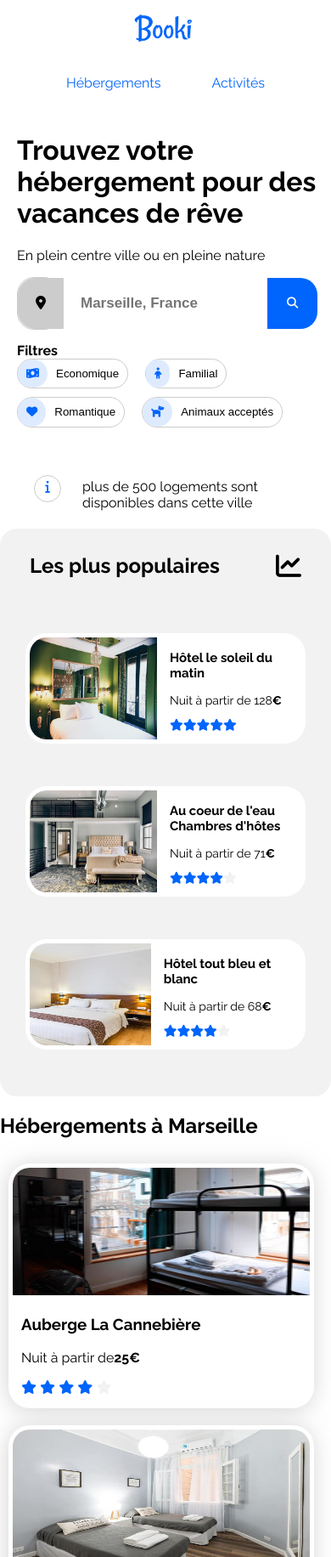
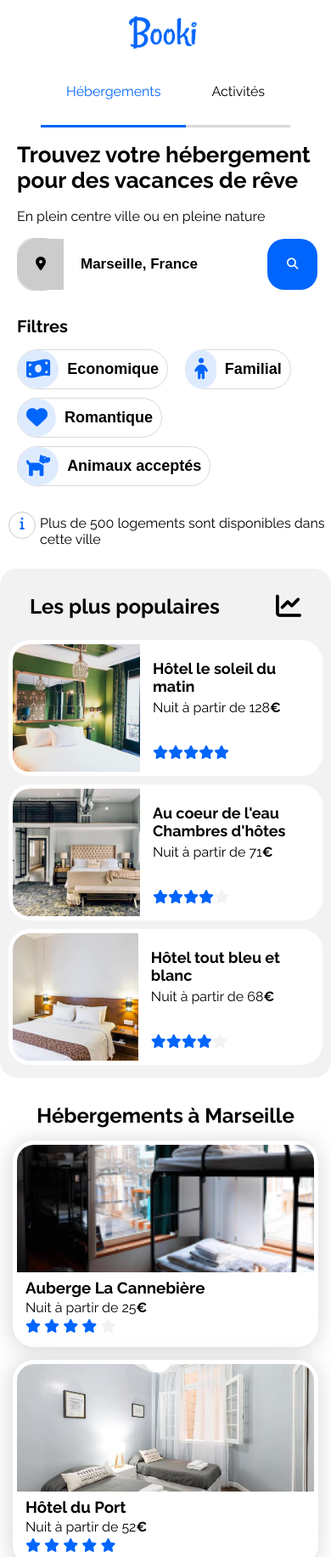
Before and after one commit to Znawel/BOOKI, a plain HTML site: page index.html in a window 390 px wide. Shown: the top 1832 px of the page at 85% size. Drawn offline with Linux system fonts and the light colour scheme.

Commit message:
retouching

```diff
--- a/css/style.css
+++ b/css/style.css
@@ -11,8 +11,8 @@ body {
 	justify-content: space-between;
 }
 .header-img{
-	padding: 0 30px;
-	height: 50px;
+	padding: 0 15px;
+	height: 60px;
 }
 .headernav{
 	display: flex;
@@ -22,10 +22,11 @@ body {
 .headernavlink{
 	text-decoration: none;
 	padding: 30px;
-	color: #0065fc;
+	color: black;
 }
-.headernavlink:hover{
-	border-top: 3px solid #0065fc;
+.headernav a[data-active="true"] {
+    border-top: 3px solid #0065FC;
+    color: #0065FC;
 }
 /*search*/
 #search{
@@ -68,6 +69,7 @@ body {
 /*Les filtres*/
 .filters{
 	font-weight: bold;
+	font-size: 20px;
 }
 .filters-buttons{
 	display: flex;
@@ -79,6 +81,7 @@ body {
 	padding: 10px;
 	border-radius: 30px;
 	color: #0065fc;
+	font-size: 30px;
 }
 .filter-button{
 	display: flex;
@@ -87,23 +90,25 @@ body {
 	border-radius: 30px;
 	background: transparent;
 	align-items: center;
-	border: 1px solid #ccc;
+	border: 1px solid #d9d9d9;
 	padding: 0%;
 }
 .filter-button:hover{
 	transform: scale(1.2);
 }
 .filter-text{
-	padding-left: 10px;
-	padding-right: 10px;
+
+	padding: 10px 10px 10px 10px;
+	font-size: 20px;
+	font-style: bold;
 }
 #search-filters{
 	display: flex;
-	margin-top: 15px;
+	margin-top: 30px;
 	align-items: center;
 }
 .search-result{
-	margin-top: 30px;
+	margin-top: 20x;
 	display: flex;
 	align-items:baseline;
 }
@@ -114,39 +119,46 @@ body {
 	height: 20px;
 	width: 20px;
 	text-align: center;
-	margin-right: 15px;
+	margin-right: 10px;
 	margin-bottom: 15px;
 	padding: 5px 5px 5px 5px;
 	font-size: 15px;
+}
+.search-input::placeholder{
+	color: black;
+	opacity: 1;
 }
 /*Hebergements*/
 #container{
 	display: flex;
     flex-direction: row;
-    padding-left: 0;
 	justify-content: space-between;
 }
 #hosting{
 	display: flex;
     flex-wrap: wrap;
-    background-color: #f2f2f2;
-    border-radius: 20px;
-    margin-right: 15px;
-    max-width: 810px;
-	padding-left: 25px;
-	padding-right: 25px;
+	background-color: #f2f2f2;
+	width: 940px;
+	border-radius: 20px;
+}
+.hosting-cards{
+	display: flex;
+    flex-wrap: wrap;
+	padding: 0 20px 20px 20px;
 }
 .hosting-title{
 	width: 100%;
-    padding-left: 25px;
+    padding-left: 35px;
+	margin-bottom: 0px;
+	margin-top: 30px;
 }
-.hosting a{
-	margin: 10px;
+.hosting-cards a{
+	margin: 0 20px 20px 20px;
     height: fit-content;
 	text-decoration: none;
     color: black;
     border-radius: 25px;
-    width: 240px;
+    width: 250px;
 	background-color: #fff;
     box-shadow: -1px 2px 27px 0px rgb(189 189 189 / 65%);
     padding: 5px;
@@ -158,10 +170,11 @@ body {
 	border-top-left-radius: 20px;
 	border-top-right-radius: 20px;
 	width: 100%;
-    height: 120px;
+    height: 130px;
+	object-fit: cover;
 }
 .hosting-view-more{
-	padding-left: 15px;
+	padding-left: 35px;
 }
 .bluestars{
 	color: #0065fc;
@@ -173,18 +186,24 @@ body {
 	padding-left: 10px;
 	padding-bottom: 10px;
 }
+.card-title h3,
+.card-title p{
+	margin-top: 3px;
+	margin-bottom: 3px;
+}
 /*Les plus popolaires*/
 #hosting-popular{
 	border-radius: 20px;
     background-color: #f2f2f2;
     padding: 10px;
 	display: block;
+	margin-left: 25px;
 }
 .popular-card-container a{
 	text-decoration: none;
     color: black;
     border-radius: 25px;
-    height: 120px;
+    height: 150px;
     display: flex;
     background-color: #fff;
     margin-bottom: 25px;
@@ -211,16 +230,18 @@ body {
 }
 .stars{
 	display: flex;
+	padding-top: 15px;
 }
 .popular-card-img{
 	border-top-left-radius: 20px;
 	border-bottom-left-radius: 20px;
 	height: 100%;
 	width: 150px;
+	object-fit: cover;
 }
 .popular-card{
 	padding-left: 15px;
-    width: auto;
+    width: 200px;
 }
 /*Activités*/
 #activity{
@@ -231,6 +252,7 @@ body {
 .activity-card-img{
 	border-top-left-radius: 25px;
 	border-top-right-radius: 25px;
+	object-fit: cover;
 }
 .activity-card a{
 	text-decoration: none;
@@ -278,10 +300,11 @@ body {
 	flex-wrap: wrap;
 	justify-content: space-between;
 	background: #F2F2F2;
-	padding-right: 400px;
+	padding:  25px 400px 25px 25px;
 }
 li{
 	list-style: none;
+	margin: 15px 15px 15px 0;
 }
 ul{
 	display: block;
@@ -293,12 +316,18 @@ ul{
 }
 /*media queries*/
 @media screen and (min-width: 280px) and (max-width: 992px){
-	.headernavlink:hover{
-		border-bottom: 3px solid #0065fc;
-		border-top: none ;
+	.headernav a[data-active="true"] {
+		border-bottom: 3px solid #0065FC;
+		color: #0065FC;
+		border-top: none;
+	}
+	.headernav a[data-active="false"] {
+		border-bottom: 3px solid #d9d9d9;
+		color: black;
 	}
 	main h1{
 		margin-left: 20px;
+		font-size: 26px;
 	}
 	main p{
 		margin-left: 20px;
@@ -310,7 +339,12 @@ ul{
 		margin-left: 20px;
 	}
 	.search-result{
-		margin-left: 20px;
+		margin-left: 0;
+		margin-top: 20px;
+		margin-bottom: 20px;
+	}
+	.search-result p{
+		margin: 0;
 	}
 	#header{
 
@@ -325,6 +359,10 @@ ul{
 	}
 	.search-result-icon{
 		margin-right: 5px;
+		margin-left: 10px;
+	}
+	.search-button{
+		border-radius: 20px;
 	}
 	#search{
 		width: 50px;
@@ -334,6 +372,16 @@ ul{
 	}
 	.filter-button{
 		margin-bottom: 10px;
+	}
+	.search-filter-icon{
+		font-size: 25px;
+	}
+	.filters{
+		margin-bottom: 15px;
+	}
+	.filter-text{
+			font-weight: bold;
+			font-size: 18px;
 	}
 	body{
 		padding: 0;
@@ -355,8 +403,19 @@ ul{
 		padding-left: 0;
     	padding-right: 0;
 		margin-right: 0;
+		width: auto;
+	}
+	.hosting-cards{
+		display: flex;
+		flex-direction: column;
+		padding: 0;
+	}
+	.hosting-cards a{
+		margin: 0 0 15px 0;
 	}
 	.hosting-title{
+		margin-bottom: 15px;
+		width: auto;
 		padding-left: 0;
 	}
 	.hosting-card-img{
@@ -368,24 +427,37 @@ ul{
 		height: 100%;
 		margin-left: 0;
 	}
+	.hosting-view-more{
+		padding-left: 15px;
+	}
 	#hosting-popular{
 		flex-direction: column;
 		display: flex;
-		flex-wrap: wrap;
+		flex-wrap: nowrap;
+		justify-content: center;
+		margin-left: 0;
+	}
+	.popular-card-container{
+		margin: 0;
+	}
+	.popular-card-container a{
+		margin-top: 5px;
+		margin-bottom: 5px;
+	}
+	.popular-card{
 		justify-content: center;
 	}
-	.popular-card-container{
-		margin-right: 20px;
-	}
-	.popular-card{
-		font-size: 14px;
-		justify-content: center;
+	.popular-card p{
+		font-size: 16px;
+		margin-bottom: 20px;
+		margin-top: 5px;
 	}
 	.popular-card-title{
-		font-size: 15px;
+		font-size: 18px;
+		margin-bottom: 2px;
 	}
 	#activity{
-		margin: 20px;
+		margin: 0;
 		flex-direction: column;
 		align-items: center;
 	}
@@ -395,6 +467,14 @@ ul{
 	.activity-card-img{
 		width:350px;
 		height: 150px;
+	}
+	.card1,
+	.card4{
+		margin-bottom: 15px;
+	}
+	.card3,
+	.card6{
+		margin-top: 15px;
 	}
 	#footer{
 		flex-direction: column;
--- a/index.html
+++ b/index.html
@@ -16,8 +16,8 @@
 	<header id="header">
 		<img class="header-img" src="img/logo.png" alt="BOOKI">
 		<nav class="headernav">
-			<a class="headernavlink" href="#hosting">Hébergements</a>
-			<a class="headernavlink" href="#activity">Activités</a>
+			<a class="headernavlink" href="#hosting" data-active="true">Hébergements</a>
+			<a class="headernavlink" href="#activity" data-active="false">Activités</a>
 		</nav>
 	</header>
 	<main>
@@ -57,18 +57,19 @@
 			<p>
 			<i class="fas fa-info search-result-icon"></i>
 			</p>
-			<p>plus de 500 logements sont disponibles dans cette ville</p>
+			<p>Plus de 500 logements sont disponibles dans cette ville</p>
 		</div>
 	</main>
 	<div id="container">
 		<!--Hébergements-->
 		<section class="hosting" id="hosting">
 			<h2 class="hosting-title">Hébergements à Marseille</h2>
+			<div class="hosting-cards">
 			<a href="#">
 				<img class="hosting-card-img" src="img/auberge-la-cannebière.png" alt="Auberge la cannebière">
 				<div class="card-title">
 					<h3>Auberge La Cannebière</h3>
-					<p>Nuit à partir de<strong>25€</strong></p>
+					<p>Nuit à partir de 25<strong>€</strong></p>
 					<div class="cardstars">
 						<i class="fas fa-star bluestars"></i>
 						<i class="fas fa-star bluestars"></i>
@@ -124,7 +125,7 @@
 				<img class="hosting-card-img" src="img/auberge-le-panier.jpg" alt="auberge le panier">
 				<div class="card-title">
 					<h3>Auberge Le Panier</h3>
-					<p>Nuit à partir de<strong>23€</strong></p>
+					<p>Nuit à partir de 23<strong>€</strong></p>
 					<div class="cardstars">
 						<i class="fas fa-star bluestars"></i>
 						<i class="fas fa-star bluestars"></i>
@@ -148,7 +149,9 @@
 					</div>
 				</div>
 			</a>
+
 			<h4 class="hosting-view-more">Afficher plus</h4>
+			</div>
 		</section>
 		<!--Les plus populaires-->
 		<section class="hosting-popular" id="hosting-popular">
```
